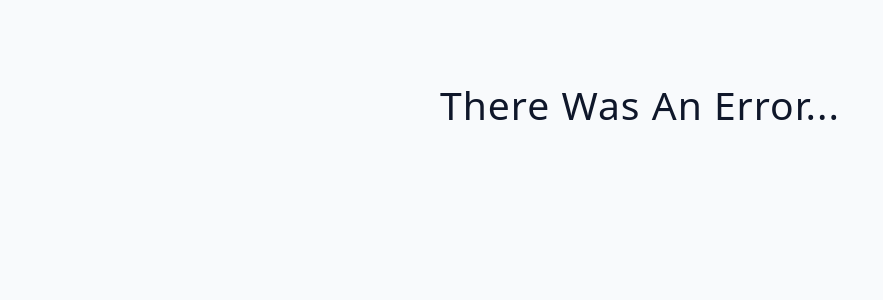
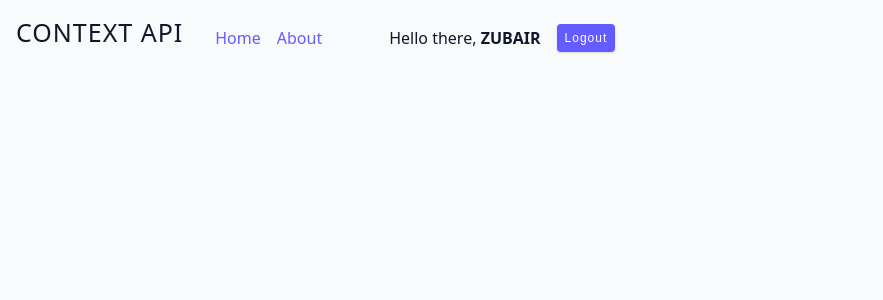
Before and after one commit to zubayr-ahmad/react-learning, a React (Vite) app: page / in a window 1280 px wide. Shown: the top 300 px of the page, without its empty margins (0-883 px from the left). Built offline with nearby package versions, Linux system fonts and the light colour scheme; no server answers.

Commit message:
Context API - pre; passing props to multiple levels

```diff
--- a/src/App.jsx
+++ b/src/App.jsx
@@ -1,8 +1,8 @@
-import Start from "./tutorial/08-custom-hooks/starter/02-fetch-data";
-import Final from "./tutorial/07-useRef/final/01-useRef-basics";
+import Start from "./tutorial/09-context-api/starter/Navbar";
+// import Final from "./tutorial/07-useRef/final/01-useRef-basics";
 function App() {
   return (
-    <div className="container">
+    <div>
       <Start />
       {/* <Final /> */}
     </div>
--- /dev/null
+++ b/src/tutorial/09-context-api/starter/NavLinks.jsx
@@ -0,0 +1,16 @@
+import React from 'react'
+import UserContainer from './userContainer';
+function NavLinks({user, logout}) {
+    // console.log(user,logout);
+    return (
+        <div className='nav-container'>
+            <ul className="nav-links">
+                <li><a href="#">Home</a></li>
+                <li><a href="#">About</a></li>
+            </ul>
+            <UserContainer user={user} logout={logout} />
+        </div>
+    )
+}
+
+export default NavLinks
--- /dev/null
+++ b/src/tutorial/09-context-api/starter/Navbar.jsx
@@ -0,0 +1,17 @@
+import React, { useState } from 'react'
+import NavLinks from './NavLinks'
+
+function Navbar() {
+    const [user, setUser] = useState({name: 'zubair'})
+    const logout = () => {
+        setUser({name: ''})
+    }
+  return (
+    <nav className='navbar'>
+        <h4>CONTEXT API</h4>
+      <NavLinks user={user} logout={logout} />
+    </nav>
+  )
+}
+
+export default Navbar
--- /dev/null
+++ b/src/tutorial/09-context-api/starter/UserContainer.jsx
@@ -0,0 +1,18 @@
+import React from 'react'
+
+function UserContainer({ user, logout }) {
+    // console.log(user, logout);
+    return (
+        <div className='user-container'>
+            {user ? (<>
+                <p>Hello there, <b>{user?.name?.toUpperCase()}</b></p>
+                <button className='btn' onClick={logout}>Logout</button>
+            </>) : (
+                <p>Please login</p>
+            )}
+
+        </div>
+    )
+}
+
+export default UserContainer
```
